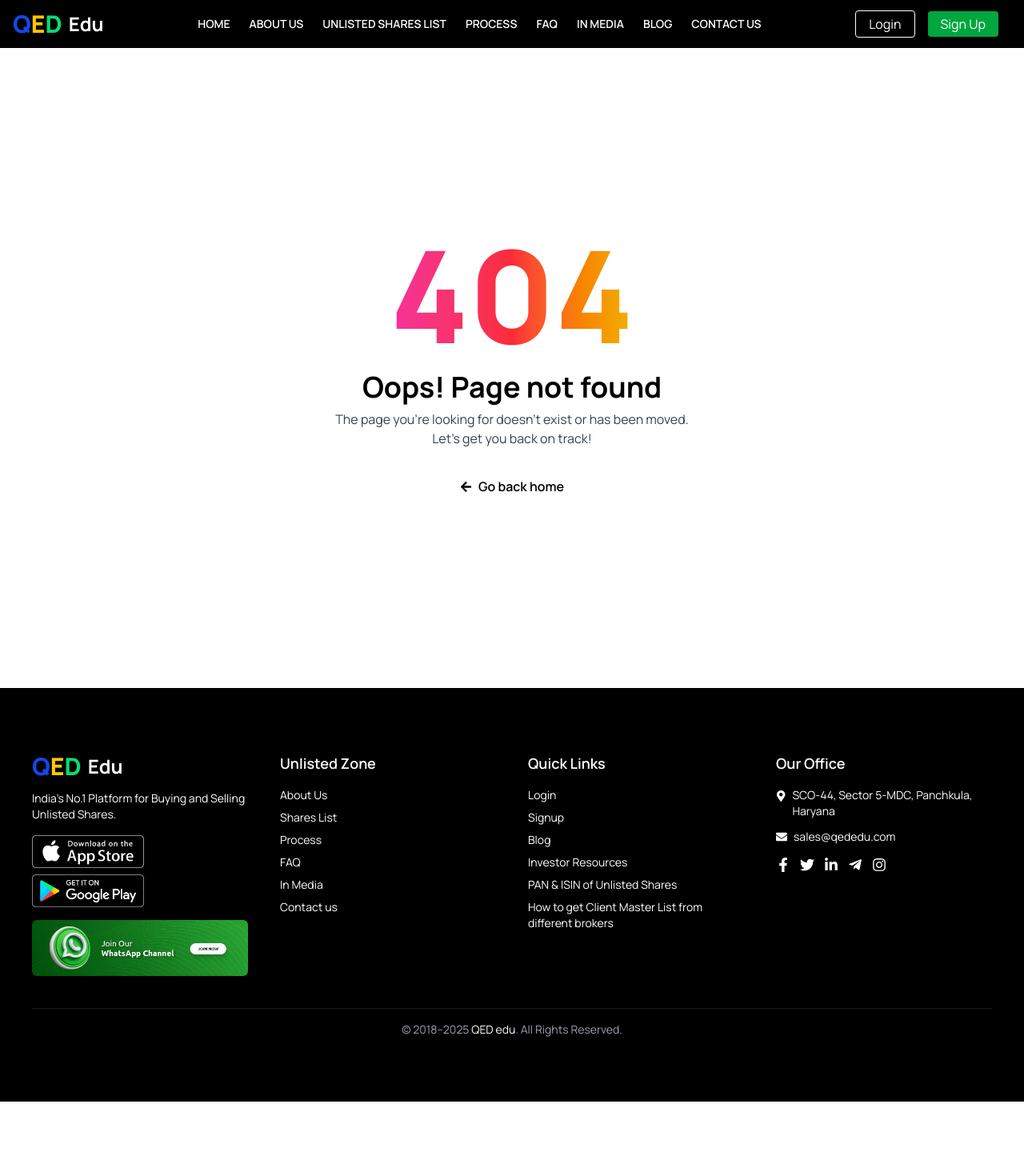
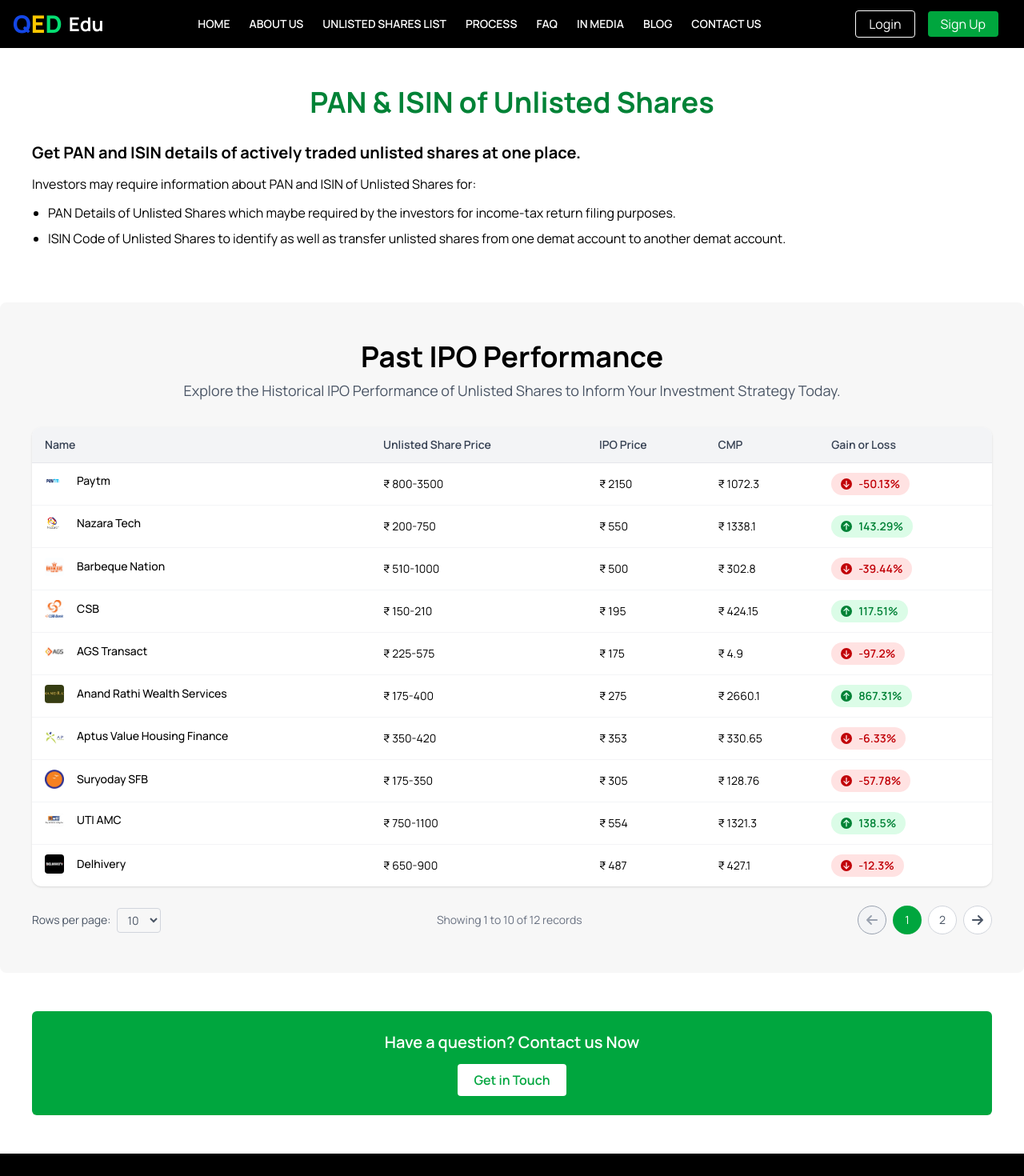
Before and after one commit to hritikpal48/qededu-frontend, a Next.js app: page /investor-resources/pan-isin-unlisted-shares in a window 1280 px wide. Before the commit this address had no page. Shown: the top 1470 px of the page at 80% size. Before the commit the page ends 1377 px from the top, so only its background shows below. Built offline with nearby package versions, Linux system fonts and the light colour scheme.

Commit message:
Creation of pan unslisted share

```diff
--- /dev/null
+++ b/src/app/investor-resources/pan-isin-unlisted-shares/page.tsx
@@ -0,0 +1,12 @@
+import PanUnlistedShare from '@/components/page/investor-resources/pan-isin-unlisted-shares'
+import React from 'react'
+
+const page = () => {
+  return (
+    <>
+      <PanUnlistedShare/>
+    </>
+  )
+}
+
+export default page
--- /dev/null
+++ b/src/components/page/investor-resources/pan-isin-unlisted-shares/index.tsx
@@ -0,0 +1,53 @@
+"use client";
+import Link from "next/link";
+import StockList from "../../home/StockList";
+
+const PanUnlistedShare = () => {
+  return (
+    <>
+      <div className="bg-white px-4 md:px-10 py-12 max-w-7xl mx-auto">
+        <h1 className="text-2xl md:text-4xl font-bold text-center text-green-700 mb-2">
+          PAN & ISIN of Unlisted Shares
+        </h1>
+        <div className="py-5">
+          <h3 className="font-bold text-[20px]">
+            Get PAN and ISIN details of actively traded unlisted shares at one
+            place.
+          </h3>
+          <p className="py-3">
+            Investors may require information about PAN and ISIN of Unlisted
+            Shares for:
+          </p>
+          <ul className="list-disc mx-5">
+            <li className="pb-2">
+              PAN Details of Unlisted Shares which maybe required by the
+              investors for income-tax return filing purposes.
+            </li>
+            <li>
+              ISIN Code of Unlisted Shares to identify as well as transfer
+              unlisted shares from one demat account to another demat account.
+            </li>
+          </ul>
+        </div>
+      </div>
+
+      <StockList />
+
+      <div className="bg-white px-4 md:px-10 py-12 max-w-7xl mx-auto">
+        <div className="text-center bg-green-600 text-white py-6 px-4 rounded-md">
+          <p className="mb-3 text-[20px] font-semibold">
+            Have a question? Contact us Now
+          </p>
+          <Link
+            href="/contact-us"
+            className="inline-block bg-white text-green-600 font-semibold px-5 py-2 rounded hover:bg-gray-100"
+          >
+            Get in Touch
+          </Link>
+        </div>
+      </div>
+    </>
+  );
+};
+
+export default PanUnlistedShare;
```
